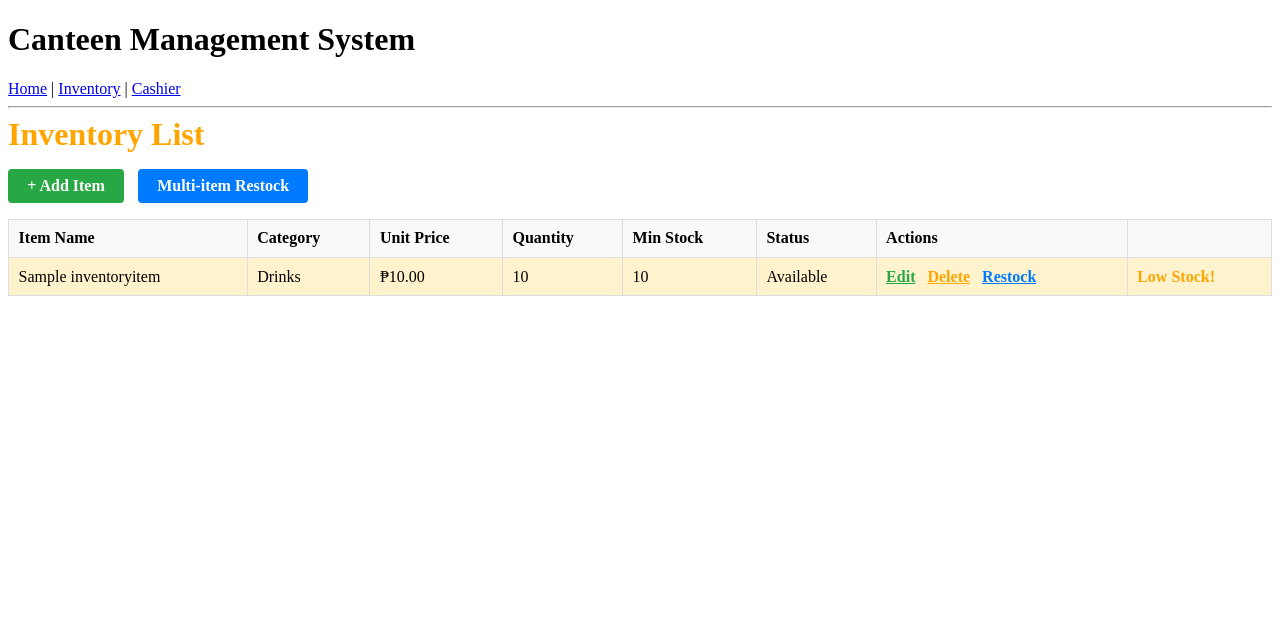
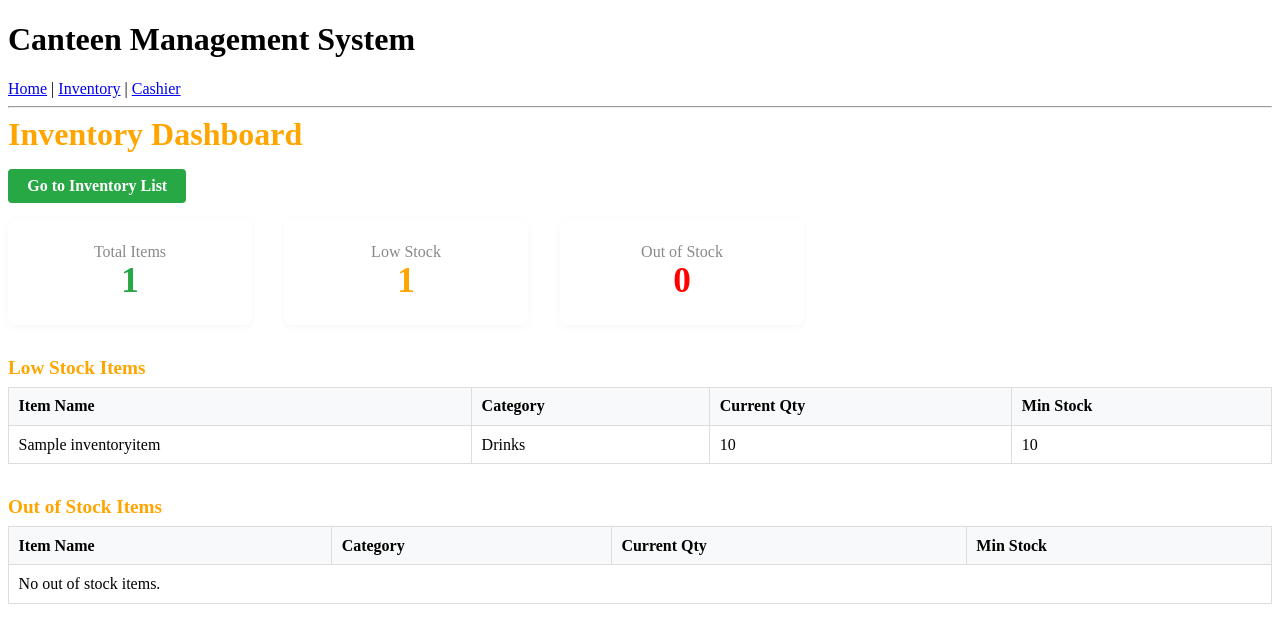
Before and after one commit to JerickJualo/campus-canteen-system, a Django app: page /inventory/ in a window 1280 px wide. Shown: the top 643 px of the page. Run offline with Django 5.2, Linux system fonts and the light colour scheme; tables that the repository leaves empty hold one stand-in row (values such as "Sample post").

Commit message:
4/30/26 - Setting up:
*Inventory Dashboard
*Low-stock and out-of-stock alerts

Co-authored-by: Copilot <copilot@github.com>

```diff
--- a/inventory/urls.py
+++ b/inventory/urls.py
@@ -1,9 +1,10 @@
 
 from django.urls import path
-from .views import inventory_list, add_inventory_item, edit_inventory_item, delete_inventory_item, restock_inventory_item, multi_item_restock, inventory_search
+from .views import inventory_dashboard, inventory_list, add_inventory_item, edit_inventory_item, delete_inventory_item, restock_inventory_item, multi_item_restock, inventory_search
 
 urlpatterns = [
-    path('', inventory_list, name='inventory_list'),
+    path('', inventory_dashboard, name='inventory_dashboard'),
+    path('list/', inventory_list, name='inventory_list'),
     path('add/', add_inventory_item, name='add_inventory_item'),
     path('edit/<int:pk>/', edit_inventory_item, name='edit_inventory_item'),
     path('delete/<int:pk>/', delete_inventory_item, name='delete_inventory_item'),
--- a/inventory/views.py
+++ b/inventory/views.py
@@ -1,7 +1,28 @@
-# Multi-item Restock View and AJAX Search
+
+# --- Imports ---
+from django.shortcuts import render, redirect
 from django.http import JsonResponse
 from django.views.decorators.csrf import csrf_exempt
+from django.db import models
+from .models import InventoryItem
+from django import forms
 
+# --- Inventory Dashboard View ---
+def inventory_dashboard(request):
+    items = InventoryItem.objects.all()
+    total_items = items.count()
+    low_stock_items = items.filter(quantity_in_stock__lte=models.F('minimum_stock_level'), quantity_in_stock__gt=0)
+    out_of_stock_items = items.filter(quantity_in_stock=0)
+    context = {
+        'total_items': total_items,
+        'total_low_stock': low_stock_items.count(),
+        'total_out_of_stock': out_of_stock_items.count(),
+        'low_stock_items': low_stock_items,
+        'out_of_stock_items': out_of_stock_items,
+    }
+    return render(request, 'inventory/inventory_dashboard.html', context)
+
+# --- Multi-item Restock View and AJAX Search ---
 def multi_item_restock(request):
     items = InventoryItem.objects.all().order_by('item_name')
     if request.method == 'POST':
@@ -27,7 +48,6 @@ def multi_item_restock(request):
         })
     return render(request, 'inventory/multi_item_restock.html', {'items': items})
 
-# AJAX search endpoint for inventory items
 def inventory_search(request):
     q = request.GET.get('q', '').lower()
     results = []
@@ -41,9 +61,6 @@ def inventory_search(request):
                 'minimum_stock_level': item.minimum_stock_level,
             })
     return JsonResponse({'results': results})
-from django.shortcuts import render, redirect
-from .models import InventoryItem
-from django import forms
 
 # Inventory List View
 def inventory_list(request):
--- a/templates/home.html
+++ b/templates/home.html
@@ -5,7 +5,7 @@
 <p>Select a module:</p>
 
 <ul>
-    <li><a href="/inventory/">Go to Inventory</a></li>
+    <li><a href="{% url 'inventory_dashboard' %}">Go to Inventory</a></li>
     <li><a href="/cashier/">Go to Cashier</a></li>
 </ul>
 {% endblock %}
--- /dev/null
+++ b/templates/inventory/inventory_dashboard.html
@@ -0,0 +1,136 @@
+{% extends 'base.html' %}
+{% block content %}
+<style>
+    .dashboard-title {
+        color: orange;
+        font-size: 2rem;
+        font-weight: bold;
+        margin-bottom: 1rem;
+    }
+    .dashboard-summary {
+        display: flex;
+        gap: 2rem;
+        margin-bottom: 2rem;
+    }
+    .summary-card {
+        background: white;
+        border-radius: 8px;
+        box-shadow: 0 2px 8px rgba(0,0,0,0.04);
+        padding: 1.5rem 2rem;
+        min-width: 180px;
+        text-align: center;
+    }
+    .summary-label {
+        color: #888;
+        font-size: 1rem;
+    }
+    .summary-value {
+        font-size: 2.2rem;
+        font-weight: bold;
+        color: #28a745;
+    }
+    .alert-section {
+        margin-bottom: 2rem;
+    }
+    .alert-title {
+        color: orange;
+        font-weight: bold;
+        font-size: 1.2rem;
+        margin-bottom: 0.5rem;
+    }
+    .alert-table {
+        width: 100%;
+        background: white;
+        border-collapse: collapse;
+        margin-bottom: 1rem;
+    }
+    .alert-table th, .alert-table td {
+        border: 1px solid #ddd;
+        padding: 0.6rem;
+        text-align: left;
+    }
+    .alert-table th {
+        background: #f8f9fa;
+    }
+    .go-list-btn {
+        background-color: #28a745;
+        color: white;
+        border: none;
+        padding: 0.5rem 1.2rem;
+        border-radius: 4px;
+        text-decoration: none;
+        font-weight: bold;
+        margin-bottom: 1rem;
+        display: inline-block;
+    }
+    .go-list-btn:hover {
+        background-color: #218838;
+    }
+</style>
+<div class="dashboard-title">Inventory Dashboard</div>
+<a href="{% url 'inventory_list' %}" class="go-list-btn">Go to Inventory List</a>
+<div class="dashboard-summary">
+    <div class="summary-card">
+        <div class="summary-label">Total Items</div>
+        <div class="summary-value">{{ total_items }}</div>
+    </div>
+    <div class="summary-card">
+        <div class="summary-label">Low Stock</div>
+        <div class="summary-value" style="color: orange;">{{ total_low_stock }}</div>
+    </div>
+    <div class="summary-card">
+        <div class="summary-label">Out of Stock</div>
+        <div class="summary-value" style="color: red;">{{ total_out_of_stock }}</div>
+    </div>
+</div>
+<div class="alert-section">
+    <div class="alert-title">Low Stock Items</div>
+    <table class="alert-table">
+        <thead>
+            <tr>
+                <th>Item Name</th>
+                <th>Category</th>
+                <th>Current Qty</th>
+                <th>Min Stock</th>
+            </tr>
+        </thead>
+        <tbody>
+            {% for item in low_stock_items %}
+            <tr>
+                <td>{{ item.item_name }}</td>
+                <td>{{ item.category }}</td>
+                <td>{{ item.quantity_in_stock }}</td>
+                <td>{{ item.minimum_stock_level }}</td>
+            </tr>
+            {% empty %}
+            <tr><td colspan="4">No low stock items.</td></tr>
+            {% endfor %}
+        </tbody>
+    </table>
+</div>
+<div class="alert-section">
+    <div class="alert-title">Out of Stock Items</div>
+    <table class="alert-table">
+        <thead>
+            <tr>
+                <th>Item Name</th>
+                <th>Category</th>
+                <th>Current Qty</th>
+                <th>Min Stock</th>
+            </tr>
+        </thead>
+        <tbody>
+            {% for item in out_of_stock_items %}
+            <tr>
+                <td>{{ item.item_name }}</td>
+                <td>{{ item.category }}</td>
+                <td>{{ item.quantity_in_stock }}</td>
+                <td>{{ item.minimum_stock_level }}</td>
+            </tr>
+            {% empty %}
+            <tr><td colspan="4">No out of stock items.</td></tr>
+            {% endfor %}
+        </tbody>
+    </table>
+</div>
+{% endblock %}
--- a/templates/inventory/inventory_list.html
+++ b/templates/inventory/inventory_list.html
@@ -39,6 +39,7 @@
 <div class="inventory-title">Inventory List</div>
 <a href="{% url 'add_inventory_item' %}" class="add-btn">+ Add Item</a>
 <a href="{% url 'multi_item_restock' %}" class="add-btn" style="background-color: #007bff; margin-left: 10px;">Multi-item Restock</a>
+<a href="{% url 'inventory_dashboard' %}" class="add-btn" style="background-color: orange; margin-left: 10px;">Inventory Dashboard</a>
 <table class="inventory-table">
     <thead>
         <tr>
```
